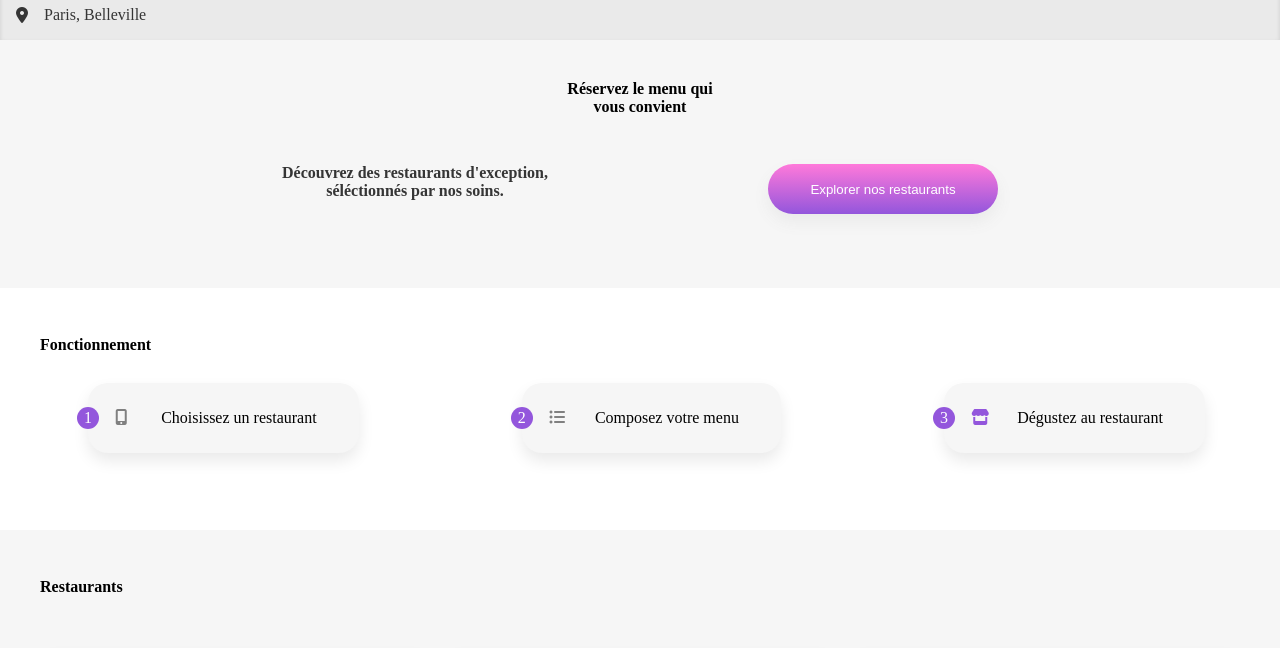
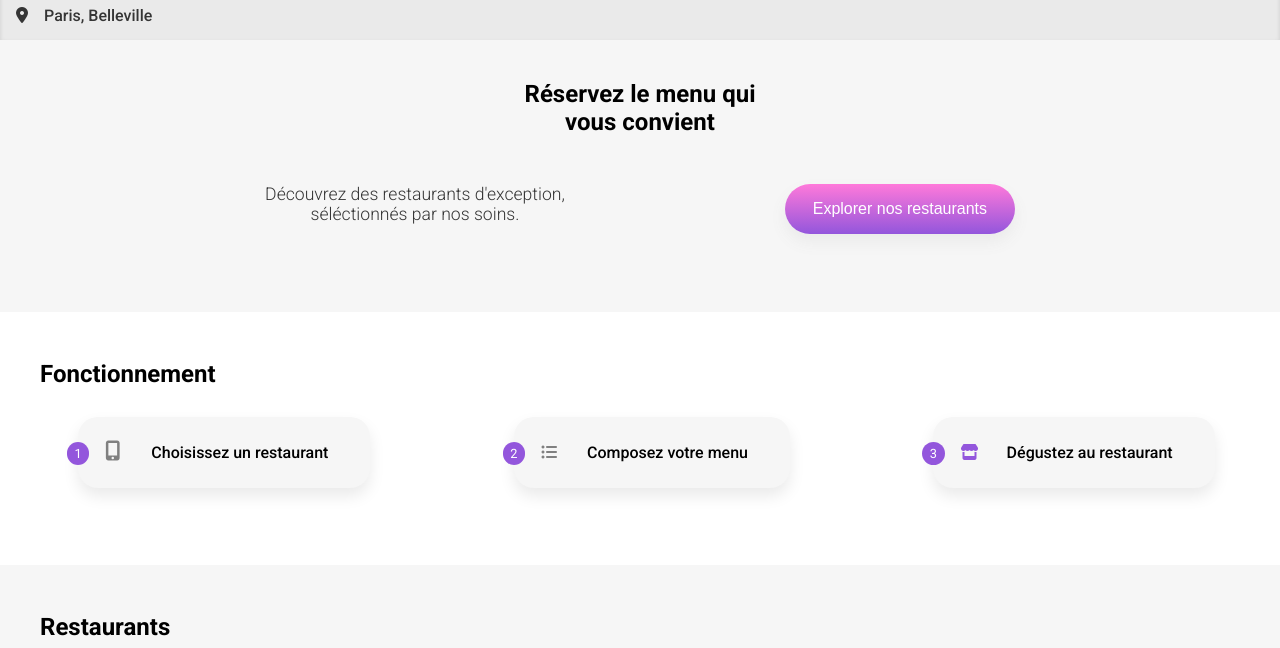
Before and after one commit to tismaggle/KarpouzopoulosMatis_3_04042021, a website: page index.html in a window 1280 px wide. Shown: the part 72-720 px from the top of the page. Drawn offline with Linux system fonts and the light colour scheme; grey boxes are pictures that could not be loaded; a web font is replaced by a local one.

Commit message:
correction de bug

```diff
--- a/main.scss
+++ b/main.scss
@@ -1,5 +1,6 @@
 @import "./layout/layout_home";
 @import "./layout/colors_home";
+@import "./base/typography";
 
 button {
     transform: scale(1);
```
Also changed, not shown: main.css, 1 other file.
